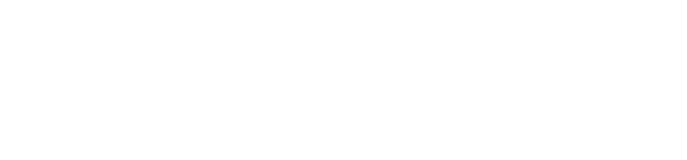
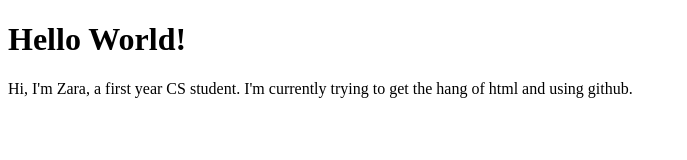
Before and after one commit to zara-m/fantastic-journey, a plain HTML site: page index.html in a window 1280 px wide. Shown: the whole page, without its empty margins (0-687 px from the left). Drawn offline with Linux system fonts and the light colour scheme.

Commit message:
Update index.html

```diff
--- a/index.html
+++ b/index.html
@@ -2,5 +2,7 @@
 <head>
 </head>
 <body>
+  <h1>Hello World!</h1>
+  <p>Hi, I'm Zara, a first year CS student. I'm currently trying to get the hang of html and using github.</p>
 </body>
 </html>
```
